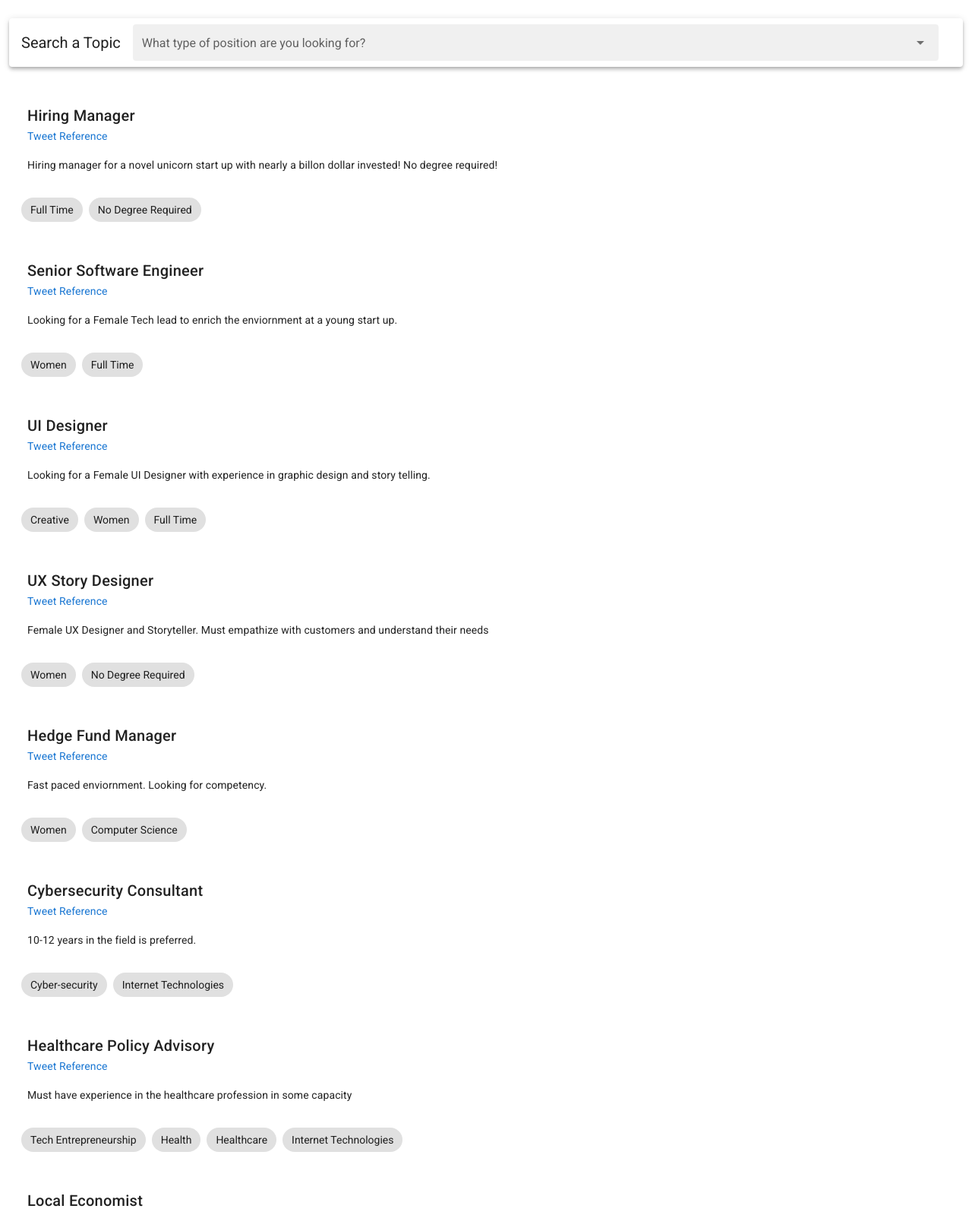
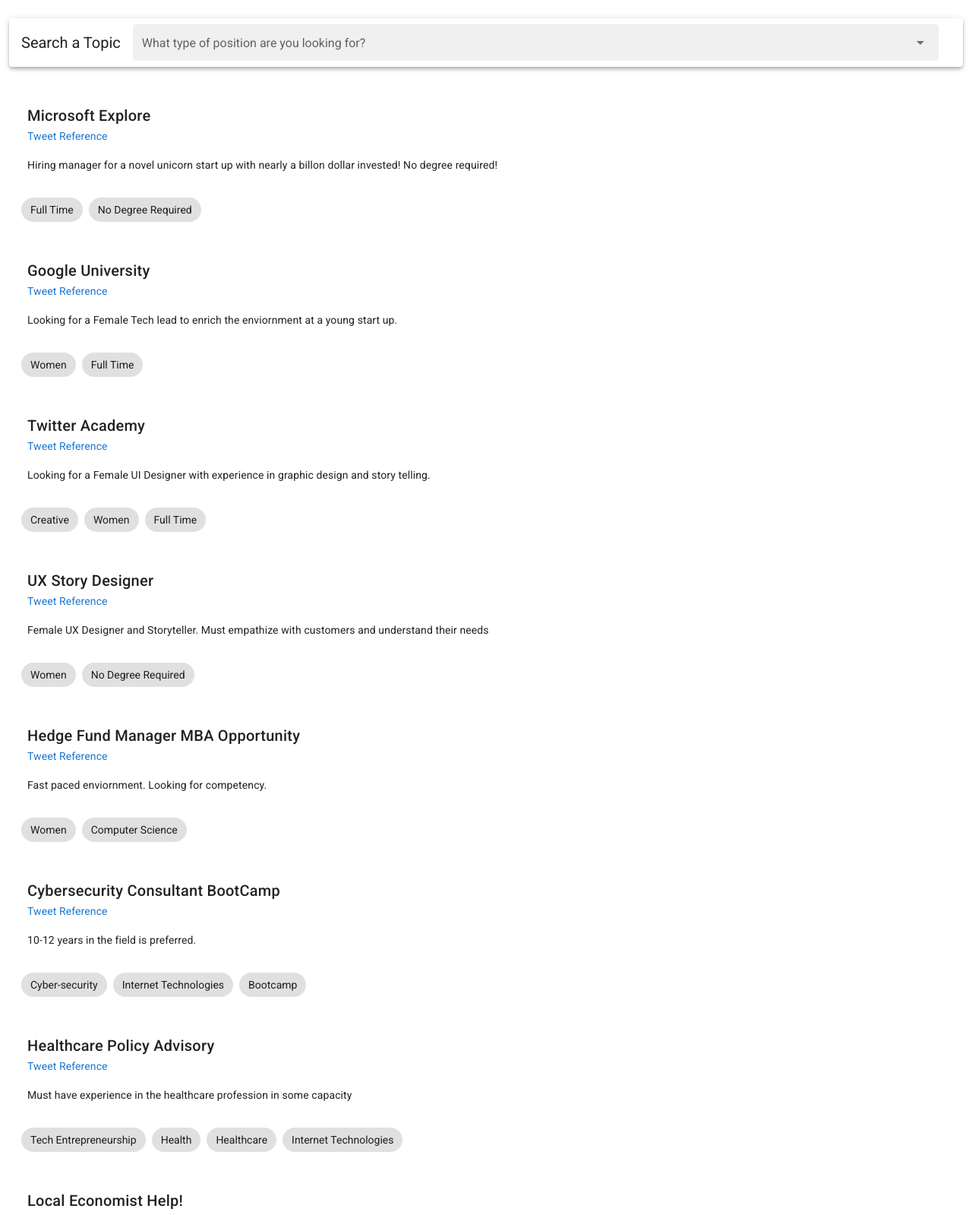
Before and after one commit to anudeike/bison-hacks-2021-client, a plain HTML site: page index.html in a window 1280 px wide. Shown: the part 180-1779 px from the top of the page at 76% size. Drawn offline with nearby package versions, Linux system fonts and the light colour scheme.

Commit message:
Changed the oppt names

```diff
--- a/index.html
+++ b/index.html
@@ -137,19 +137,19 @@
                     'Project Manager'],
                jobListings: [
                    {
-                        title: "Hiring Manager",
+                        title: "Microsoft Explore",
                         description: "Hiring manager for a novel unicorn start up with nearly a billon dollar invested! No degree required!",
                         link: "https://t.co/f4aq3p4ehh",
                         tags: ['Full Time', 'No Degree Required']
                    },
                    {
-                        title: "Senior Software Engineer",
+                        title: "Google University",
                         description: "Looking for a Female Tech lead to enrich the enviornment at a young start up.",
                         link: "https://t.co/f4aq3p4ehh",
                         tags: ['Women', 'Full Time']
                    },
                    {
-                        title: "UI Designer",
+                        title: "Twitter Academy",
                         description: "Looking for a Female UI Designer with experience in graphic design and story telling.",
                         link: "https://t.co/f4aq3p4ehh",
                         tags: ['Creative', 'Women', 'Full Time']
@@ -161,16 +161,16 @@
                         tags: ['Women', 'No Degree Required']
                    },
                    {
-                        title: "Hedge Fund Manager",
+                        title: "Hedge Fund Manager MBA Opportunity",
                         description: "Fast paced enviornment. Looking for competency.",
                         link: "https://t.co/f4aq3p4ehh",
                         tags: ['Women', 'Computer Science']
                    },
                    {
-                        title: "Cybersecurity Consultant",
+                        title: "Cybersecurity Consultant BootCamp",
                         description: "10-12 years in the field is preferred. ",
                         link: "https://t.co/f4aq3p4ehh",
-                        tags: ['Cyber-security', 'Internet Technologies']
+                        tags: ['Cyber-security', 'Internet Technologies', 'Bootcamp']
                    },
                    {
                         title: "Healthcare Policy Advisory",
@@ -179,13 +179,13 @@
                         tags: ['Tech Entrepreneurship', 'Health', 'Healthcare', 'Internet Technologies']
                    },
                    {
-                        title: "Local Economist",
+                        title: "Local Economist Help!",
                         description: "10-12 years in the field is preferred. Preferring Female Candidates",
                         link: "https://t.co/f4aq3p4ehh",
                         tags: ['Policies', 'Women']
                    },
                    {
-                        title: "Animation Designer",
+                        title: "Animation Designer Training",
                         description: "10-12 years in the field is preferred. ",
                         link: "https://t.co/f4aq3p4ehh",
                         tags: ['Entry Level', 'Creative']
```
